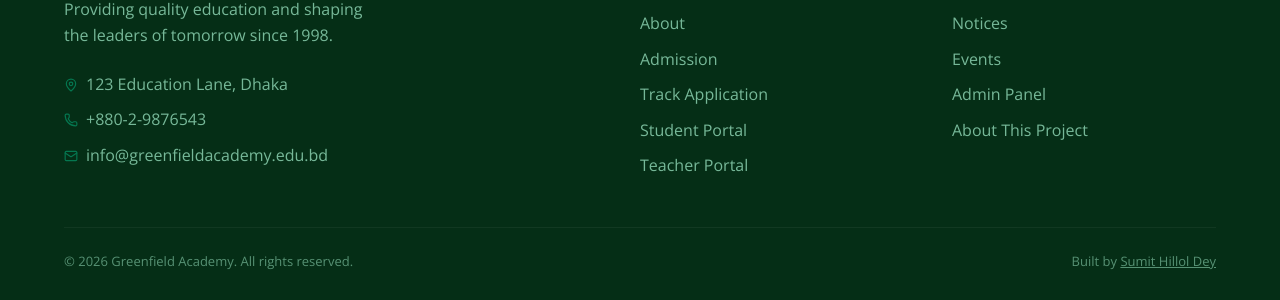
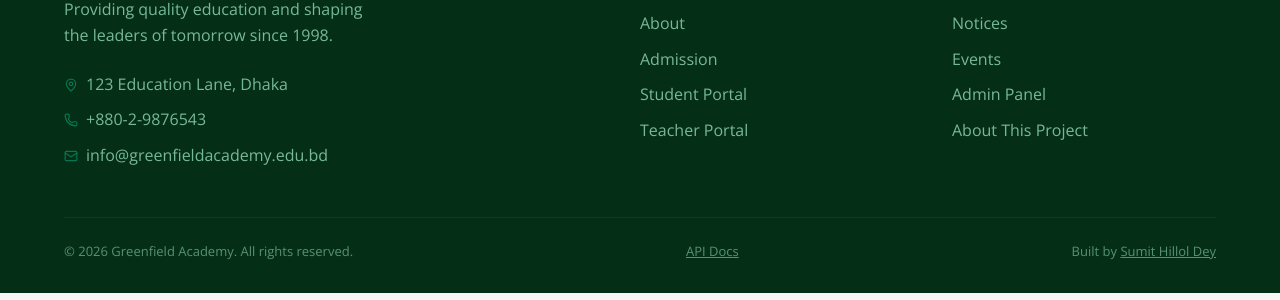
Before and after one commit to sumit-dey98/greenfield-academy, a Next.js app: page / in a window 1280 px wide. Shown: the part 3330-3630 px from the top of the page. Built offline with nearby package versions, Linux system fonts and the light colour scheme; no server answers; a web font is replaced by a local one.

Commit message:
added api doc link to footer

```diff
--- a/components/Footer.jsx
+++ b/components/Footer.jsx
@@ -1,12 +1,12 @@
 import Link from "next/link"
 import { GraduationCap, MapPin, Phone, Mail } from "lucide-react"
+import { API_BASE } from "@/lib/api/config"
 
 const links = {
   "Quick Links": [
     { label: "Home", href: "/" },
     { label: "About", href: "/about" },
     { label: "Admission", href: "/admission" },
-    { label: "Track Application", href: "/admission/track" },
     { label: "Student Portal", href: "/student/dashboard" },
     { label: "Teacher Portal", href: "/teacher/dashboard" },
   ],
@@ -75,6 +75,9 @@ export default function Footer() {
         {/* Bottom bar */}
         <div className="border-t border-white/10 pt-6 flex justify-between items-center flex-wrap gap-4 text-xs opacity-50">
           <span>© {new Date().getFullYear()} Greenfield Academy. All rights reserved.</span>
+          <span>
+            <a href={`${API_BASE}/docs`} target="_blank" rel="noopener noreferrer" className="underline hover:text-bg text-inherit">API Docs</a>
+          </span>
           <span >
             Built by  <Link href="https://sumithilloldey.vercel.app" target="_blank" className="underline hover:text-bg">Sumit Hillol Dey </Link>
           </span>
```
